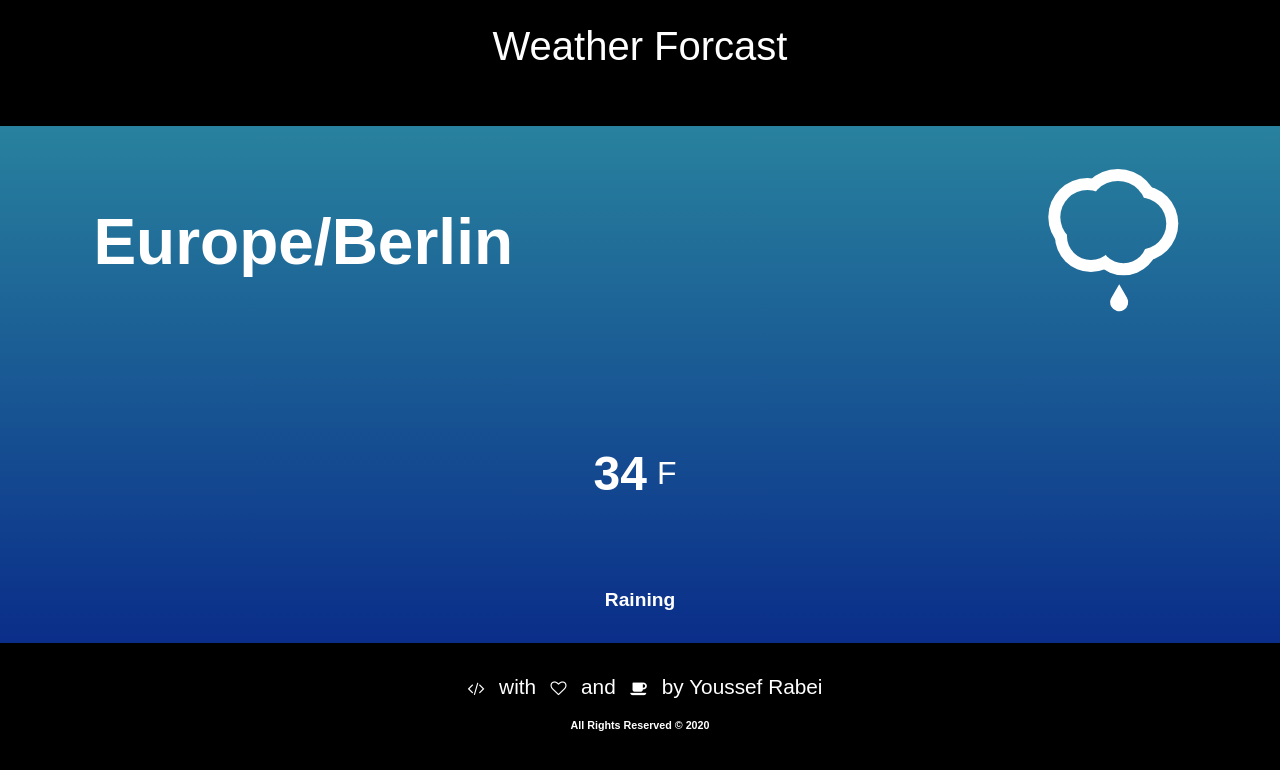
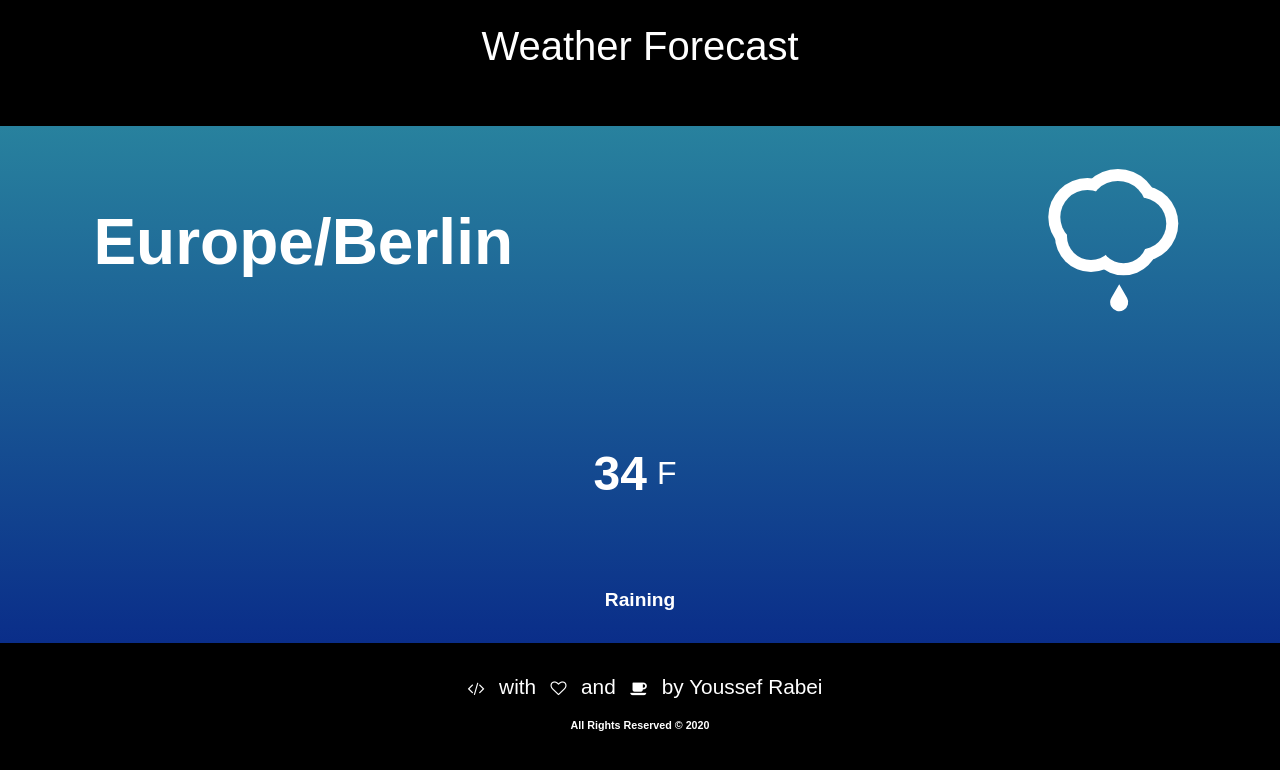
Before and after one commit to YoussefRabeii/Weather, a plain HTML site: page index.html in a window 1280 px wide. Drawn offline with Linux system fonts and the light colour scheme.

Commit message:
Initial Commit
Based on the user location and time

NEED: to add cities .then(more Times)

```diff
--- a/index.html
+++ b/index.html
@@ -12,7 +12,7 @@
 </head>
 <body>
     <header>
-        Weather Forcast
+        Weather Forecast
     </header>
 
     <div class="location">
```
Also changed, not shown: 2 other files.
